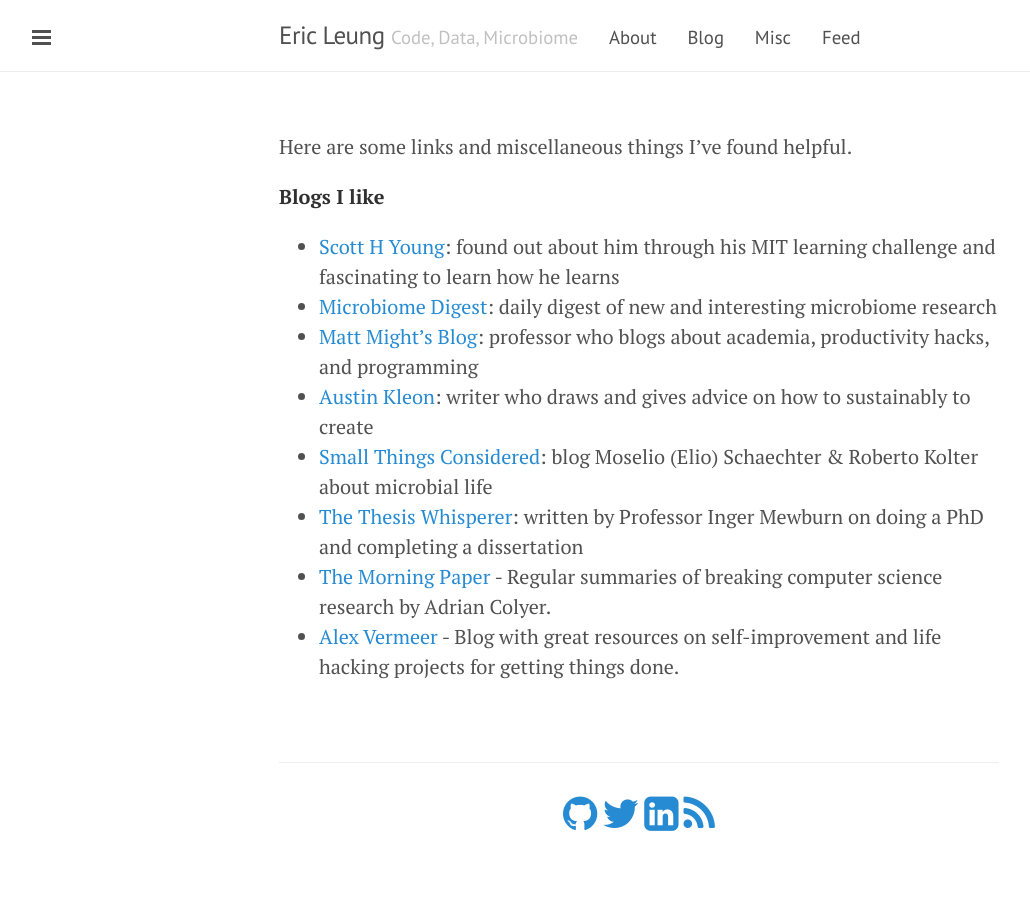
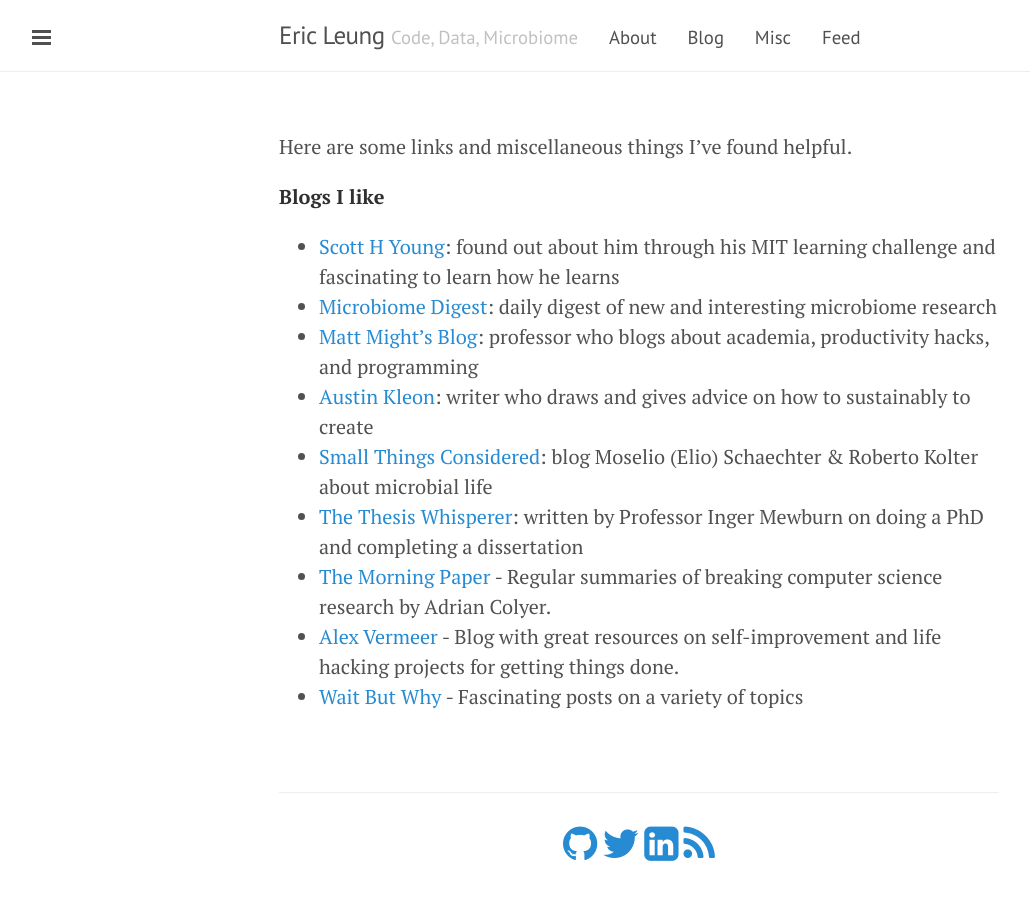
Before and after one commit to erictleung/erictleung.github.io, a Jekyll site: the page built from misc/index.md, in a window 1280 px wide. Shown: the whole page, without its empty margins (1-1031 px from the left). Built offline with Jekyll 4.4.1, drawn with Linux system fonts in a browser that asks for light colours; nearby versions of some CDN libraries.

Commit message:
Add Wait But Why blog to interesting blogs

```diff
--- a/misc/index.md
+++ b/misc/index.md
@@ -24,3 +24,5 @@
   breaking computer science research by Adrian Colyer.
 - [Alex Vermeer](https://alexvermeer.com/) - Blog with great resources on
   self-improvement and life hacking projects for getting things done.
+- [Wait But Why](https://waitbutwhy.com/) - Fascinating posts on a variety of
+  topics
```
